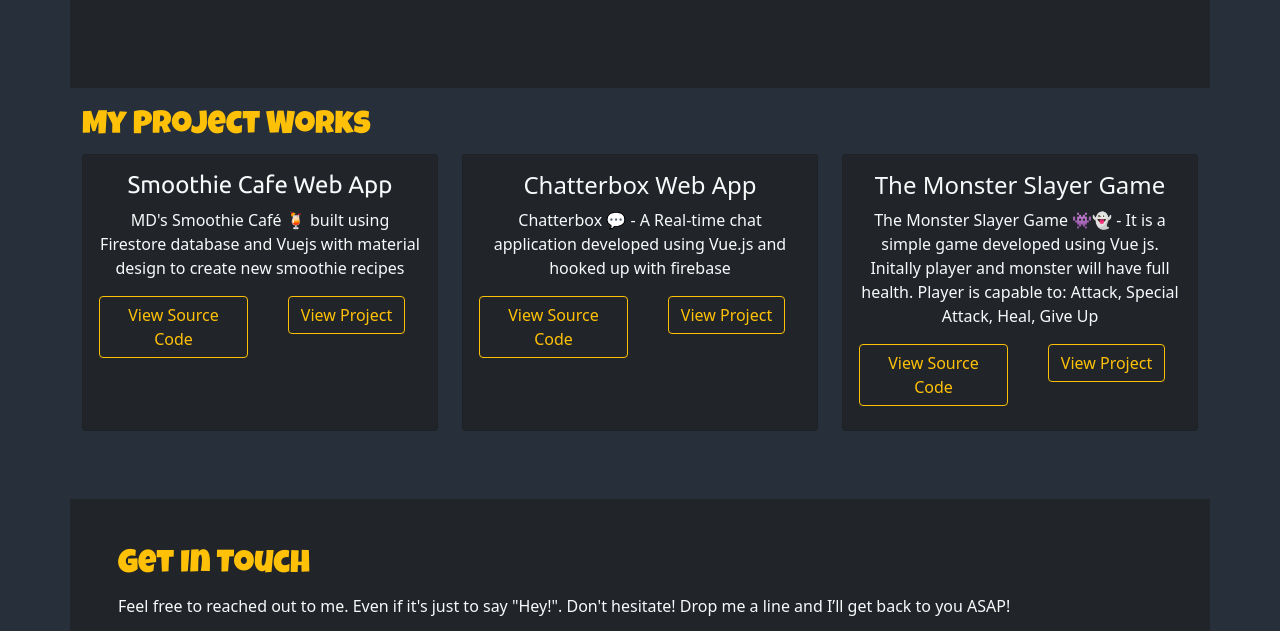
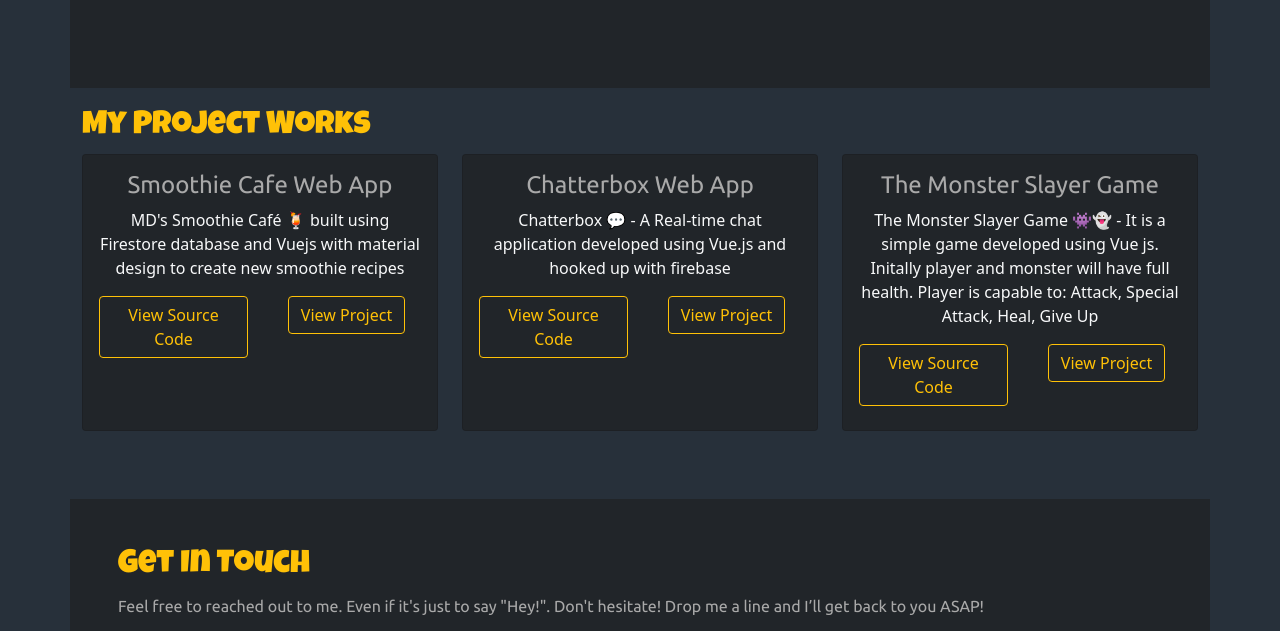
Before and after one commit to deolekarmayuresh/My-Portfolio, a plain HTML site: page index.html in a window 1280 px wide. Shown: the part 815-1446 px from the top of the page. Drawn offline with nearby package versions, Linux system fonts and the light colour scheme.

Commit message:
adding font color and family

```diff
--- a/index.html
+++ b/index.html
@@ -150,7 +150,7 @@
 
           <div class="card text-center h-100 bg-dark">
             <div class="card-body">
-              <h4 class="card-title text-light" style="color: darkgrey; font-family: 'Ubuntu', sans-serif;">Smoothie Cafe Web App</h4>
+              <h4 class="card-title" style="color: darkgrey; font-family: 'Ubuntu', sans-serif;">Smoothie Cafe Web App</h4>
               <p class="card-text text-light">MD's Smoothie Café 🍹 built using Firestore database and Vuejs with material design to create new smoothie recipes</p>
               <div class="row">
                 <div class="col-xs-6 col-sm-6 col-md-6 col-lg-6 mb-2">
@@ -168,7 +168,7 @@
         <div class="col-xs-4 col-sm-4 col-md-4 col-lg-4 mb-5">
           <div class="card text-center h-100 bg-dark">
             <div class="card-body">
-              <h4 class="card-title text-light">Chatterbox Web App</h4>
+              <h4 class="card-title" style="color: darkgrey; font-family: 'Ubuntu', sans-serif;">Chatterbox Web App</h4>
               <p class="card-text text-light">Chatterbox 💬 - A Real-time chat application developed using Vue.js and hooked up with firebase</p>
               <div class="row">
                 <div class="col-xs-6 col-sm-6 col-md-6 col-lg-6 mb-2">
@@ -185,7 +185,7 @@
         <div class="col-xs-4 col-sm-4 col-md-4 col-lg-4 mb-5">
           <div class="card text-center h-100 bg-dark">
             <div class="card-body">
-              <h4 class="card-title text-light">The Monster Slayer Game</h4>
+              <h4 class="card-title" style="color: darkgrey; font-family: 'Ubuntu', sans-serif;">The Monster Slayer Game</h4>
               <p class="card-text text-light">The Monster Slayer Game 👾👻 - It is a simple game developed using Vue js.
                 Initally player and monster will have full health. Player is capable to: Attack, Special Attack, Heal, Give Up</p>
               <div class="row">
@@ -331,7 +331,7 @@
     <section id="contact">
     <div id="contact" class="container p-5 bg-dark" style="margin-top: 20px;">
       <h2 class="text-warning" style="font-family: 'Luckiest Guy', cursive;">Get In Touch</h2>
-      <p class="text-light">
+      <p style="color: darkgrey; font-family: 'Ubuntu', sans-serif;">
         Feel free to reached out to me. Even if it's just to say "Hey!".
         Don't hesitate! Drop me a line and I’ll get back to you ASAP!
       </p>
```
